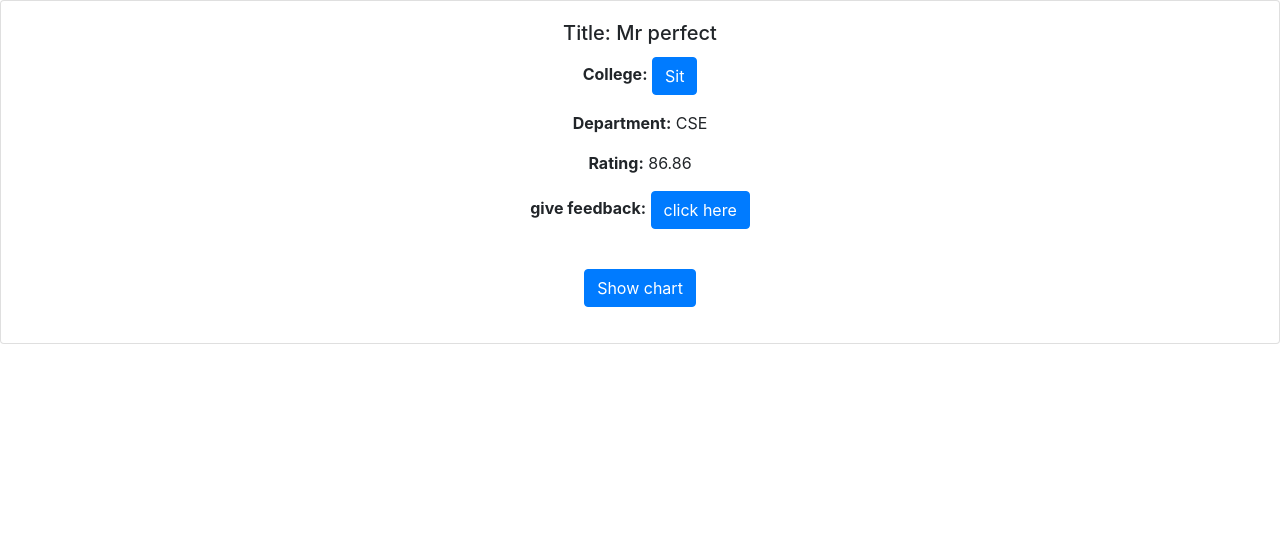
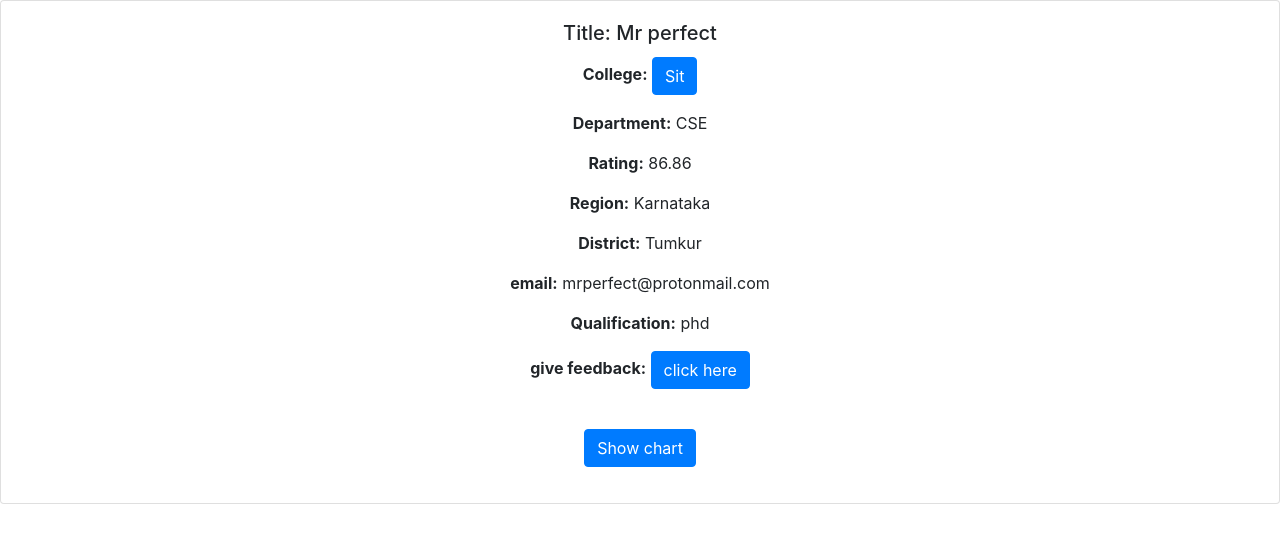
Before and after one commit to Rohith-C100/sih, a Django app: page /catalog/lecturer/1 in a window 1280 px wide. Shown: the part 68-611 px from the top of the page. Run offline with Django 3.2, Linux system fonts and the light colour scheme; data comes from the database, SQL or seed files in the repository; both versions use the stored data as it was after the commit; parts of the project's set-up code (start-up, migrations or seed data) failed here and were passed over; some libraries are stand-ins or nearby versions.

Commit message:
small fixes

```diff
--- a/catalog/forms.py
+++ b/catalog/forms.py
@@ -1,3 +1,4 @@
+from random import choices
 from sre_parse import State
 from django import forms
 from django.core.exceptions import ValidationError
@@ -46,6 +47,8 @@ class sign_up_form(forms.Form):
     email_id=forms.EmailField(required=True)
     password = forms.CharField(widget=forms.PasswordInput)
     re_enter_password=forms.CharField(widget=forms.PasswordInput)
+    role_choice = (("student", "student"), ("parent", "parent"))
+    role=forms.ChoiceField(choices=role_choice)
     # role = forms.ChoiceField(, choices=[CHOICES], required=False)
     def clean(self):
         cleaned_data=super().clean()
--- a/catalog/templates/catalog/college_detail.html
+++ b/catalog/templates/catalog/college_detail.html
@@ -3,12 +3,15 @@
 {% block content %}
 <div class="card-body">
   <h5 class="card-title">{{ college.name }}</h5>
+  <p><strong>Rating:</strong> {{ college.rating }}</p>
+  <p><strong>State:</strong> {{ college.state }}</p>
+  <p><strong>District:</strong> {{ college.district }}</p>
+  <p><strong>give feedback:</strong> <a class="btn btn-primary" href="{% url 'feedback-to-college' pk=college.id %}">click here</a></p>
   <div style="margin-left:20px;margin-top:20px">
     {% for lecturer in college.lecturer_set.all %}
         <hr>
         <a class="btn btn-primary" href="{{ lecturer.get_absolute_url }}">{{ lecturer.name }}</a>
     {% endfor %}
   </div>
-  <p><strong>give feedback:</strong> <a class="btn btn-primary" href="{% url 'feedback-to-college' pk=college.id %}">click here</a></p>
 <div>
 {% endblock %}
--- a/catalog/templates/catalog/lecturer_detail.html
+++ b/catalog/templates/catalog/lecturer_detail.html
@@ -3,10 +3,13 @@
 {% block content %}
  <div class="card-body">
   <h5 class="card-title">Title: {{ lecturer.name }}</h5>
-
   <p><strong>College:</strong> <a class="btn btn-primary" href="{{lecturer.college.get_absolute_url}}">{{ lecturer.college }}</a></p> <!-- author detail link not yet defined -->
   <p><strong>Department:</strong> {{ lecturer.department }}</p>
   <p><strong>Rating:</strong> {{ lecturer.rating }}</p>
+  <p><strong>Region:</strong> {{ lecturer.state }}</p>
+  <p><strong>District:</strong> {{ lecturer.district}}</p>
+  <p><strong>email:</strong> {{ lecturer.email}}</p>
+  <p><strong>Qualification:</strong> {{ lecturer.qualification}}</p>
 
   {% comment %} <div style="margin-left:20px;margin-top:20px">
     <h6>Lecturers</h6>
--- a/catalog/templates/filter.html
+++ b/catalog/templates/filter.html
@@ -1,3 +1,4 @@
+{% extends "base_generic.html" %}
 {% block content %}
   <h3>Filter</h3>
   <form action="" method="post">
--- a/catalog/views.py
+++ b/catalog/views.py
@@ -16,6 +16,7 @@ from catalog.forms import sign_up_form
 from catalog.forms import filter_form
 from django.db.models import Avg
 from catalog.models import Lecturer,LecturerFeedback,College,CollegeFeedback, Lrating,Crating
+from django.contrib.auth.models import Group
 
 # Create your views here.
 
@@ -148,9 +149,15 @@ def signup(request):
             user = User.objects.create_user(form.cleaned_data['first_name'],form.cleaned_data['email_id'], form.cleaned_data['password'])
             user.last_name = form.cleaned_data['last_name']
             user.save()
-
+            role=form.cleaned_data['role']
+            if (role=="student"):
+                my_group = Group.objects.get(name='student')
+                my_group.user_set.add(user)
+            else:
+                my_group = Group.objects.get(name='parent')
+                my_group.user_set.add(user)
             # redirect to a new URL:
-            return HttpResponseRedirect(reverse('index') )
+            return HttpResponseRedirect(reverse('login') )
 
     # If this is a GET (or any other method) create the default form.
     else:
--- a/locallibrary/settings.py
+++ b/locallibrary/settings.py
@@ -125,4 +125,5 @@ STATIC_URL = '/static/'
 # https://docs.djangoproject.com/en/3.2/ref/settings/#default-auto-field
 
 DEFAULT_AUTO_FIELD = 'django.db.models.BigAutoField'
+
 LOGIN_REDIRECTION_URL='/'
```
Also changed, not shown: catalog/migrations/0019_merge_20220326_1449.py (added), db.sqlite3.
